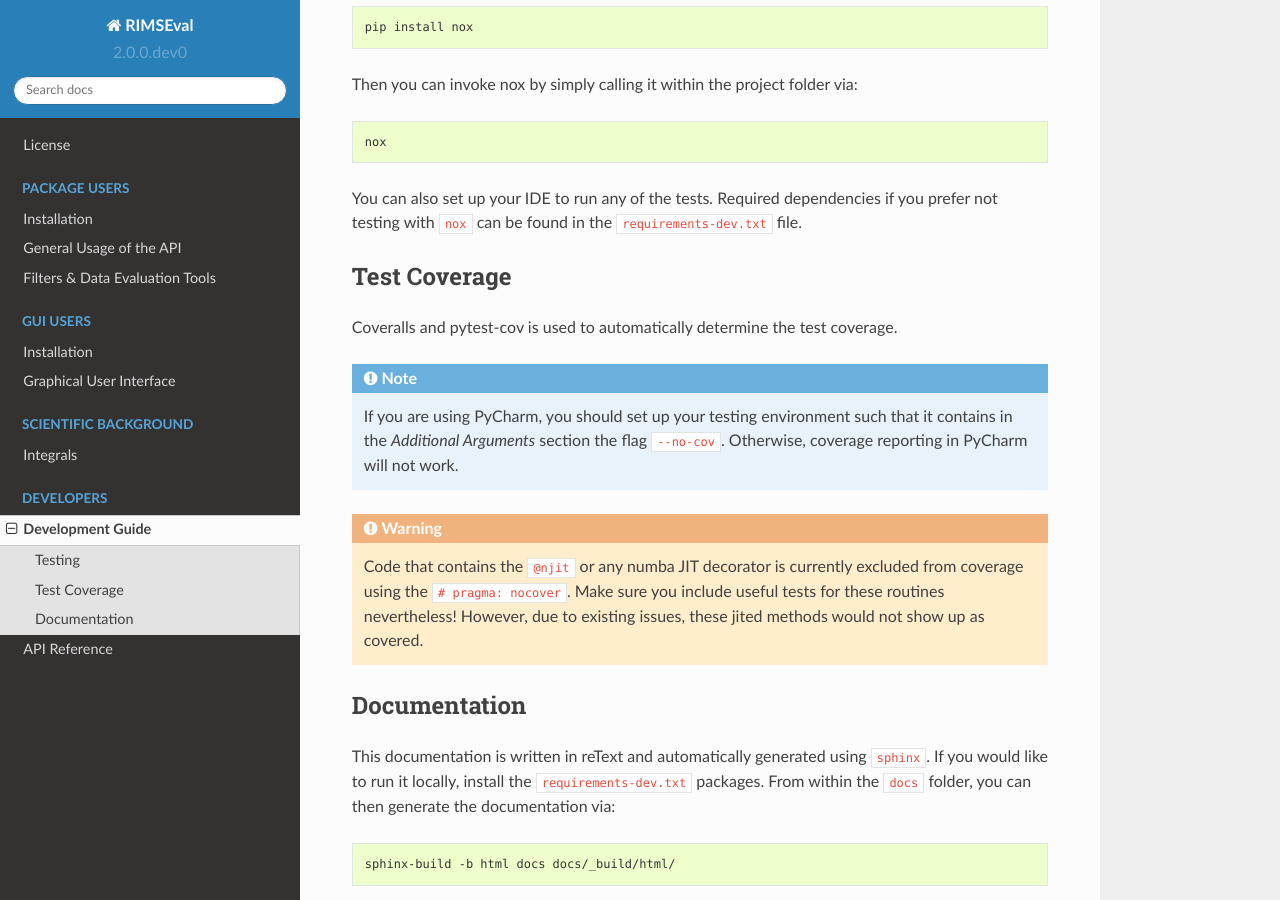
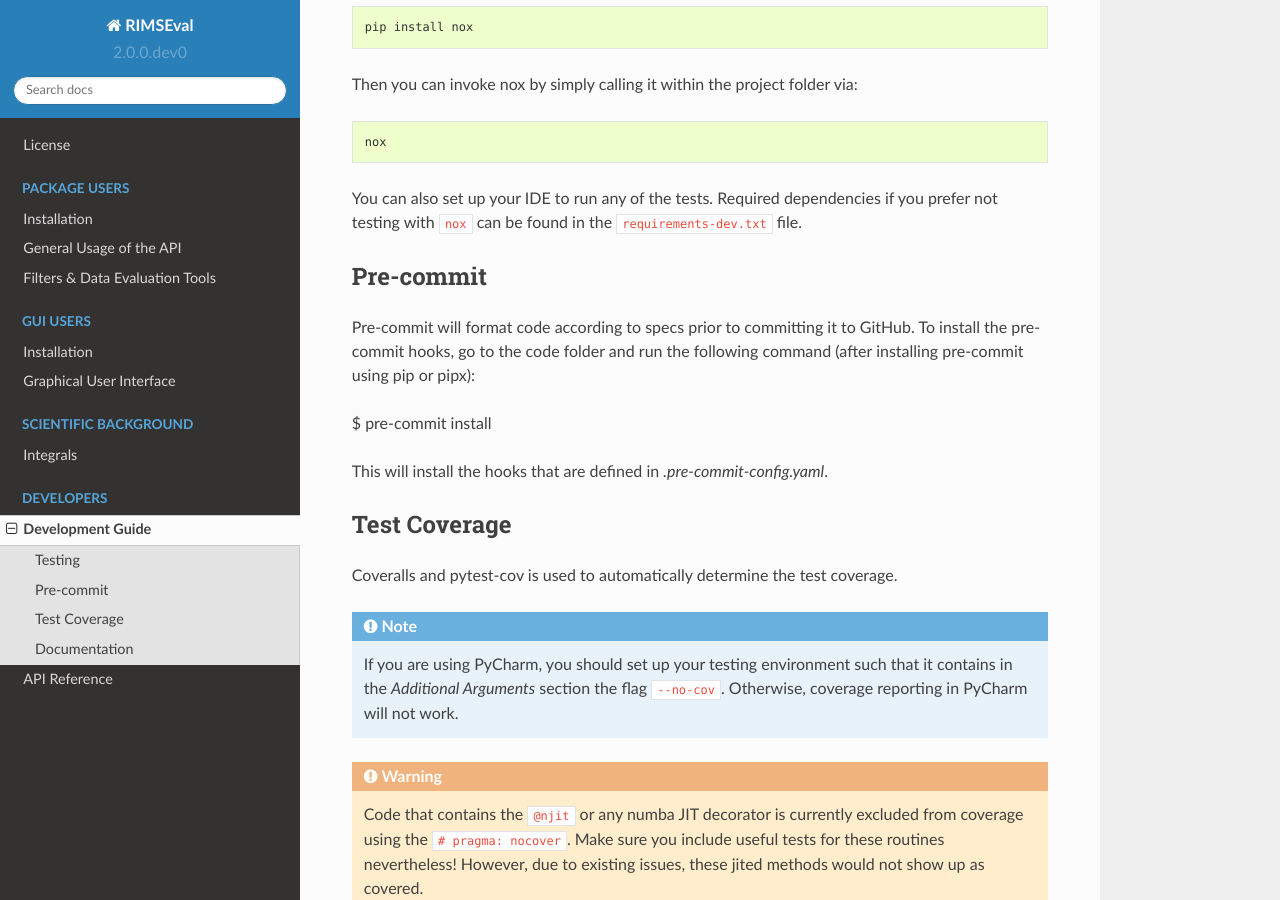
Before and after one commit to RIMS-Code/RIMSEval, a Sphinx documentation site: the page built from docs/dev/dev.rst, in a window 1280 px wide and 900 px high, scrolled down 380 px. Built offline with Sphinx 7.4.7 and the Read the Docs theme 2.0.0, drawn with Linux system fonts in a browser that asks for light colours.

Commit message:
Add pre-commit to dev docs

```diff
--- a/docs/dev/dev.rst
+++ b/docs/dev/dev.rst
@@ -29,6 +29,18 @@ within the project folder via:
 You can also set up your IDE to run any of the tests.
 Required dependencies if you prefer not testing with ``nox``
 can be found in the ``requirements-dev.txt`` file.
+
+----------
+Pre-commit
+----------
+
+Pre-commit will format code according to specs prior to committing it to GitHub.
+To install the pre-commit hooks, go to the code folder and run the following command
+(after installing pre-commit using pip or pipx):
+
+$ pre-commit install
+
+This will install the hooks that are defined in `.pre-commit-config.yaml`.
 
 -------------
 Test Coverage
```
